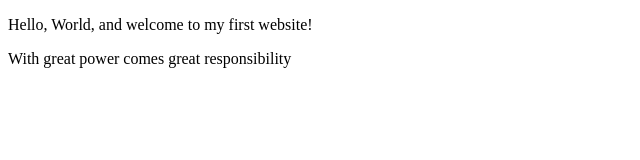
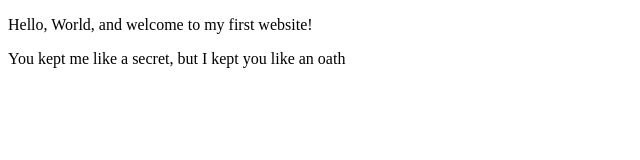
Before and after one commit to micaelaann/micaelaann.github.io, a plain HTML site: page index.html in a window 1280 px wide. Shown: the full height of the page, 0-640 px from the left. Drawn offline with Linux system fonts and the light colour scheme.

Commit message:
update index
An update to web page

```diff
--- a/index.html
+++ b/index.html
@@ -8,6 +8,6 @@
     </head>
     <body>
        <p>Hello, World, and welcome to my first website!</p>
-       <p>With great power comes great responsibility</p>
+       <p>You kept me like a secret, but I kept you like an oath</p>
     </body>
 </html>
```
